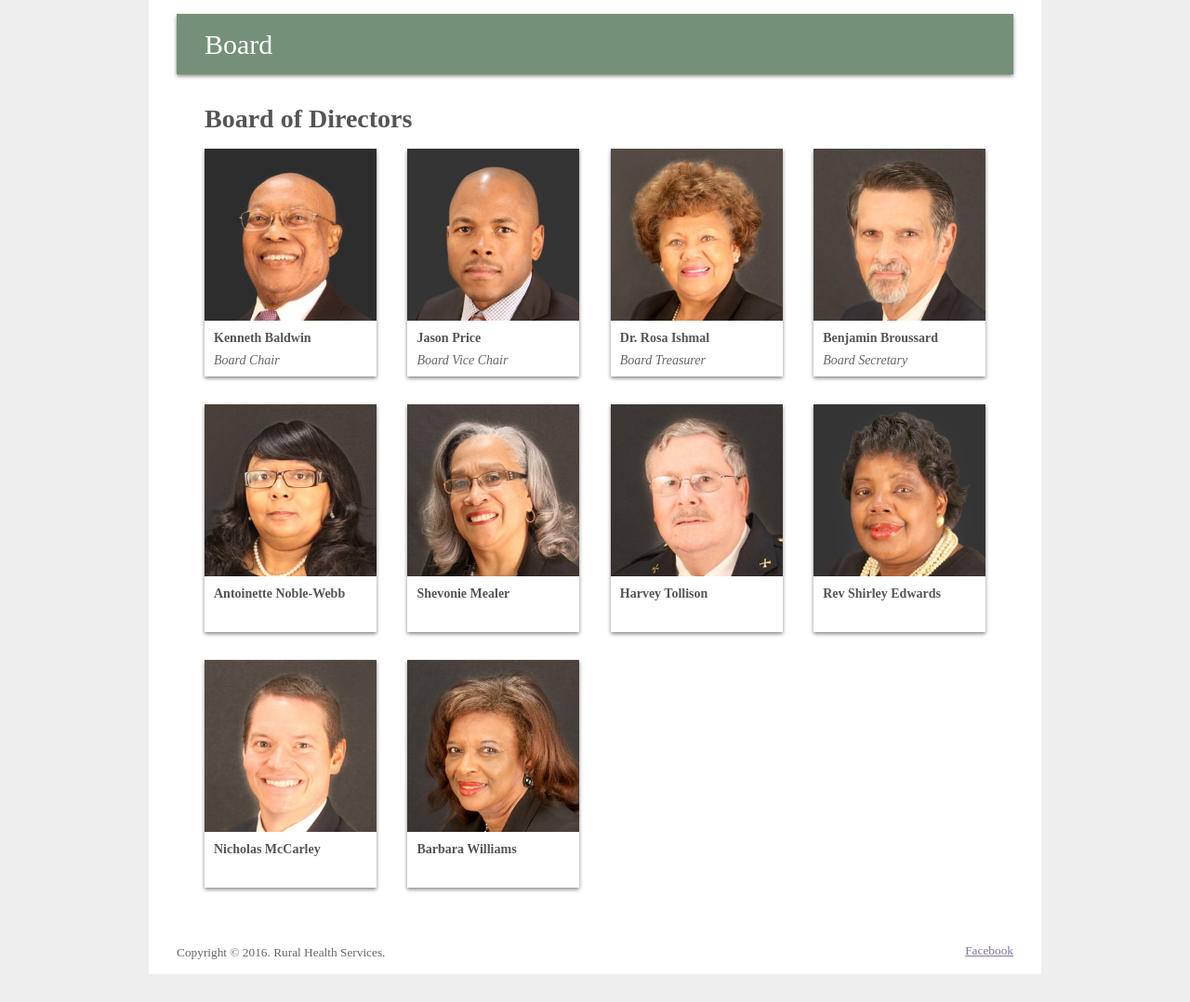
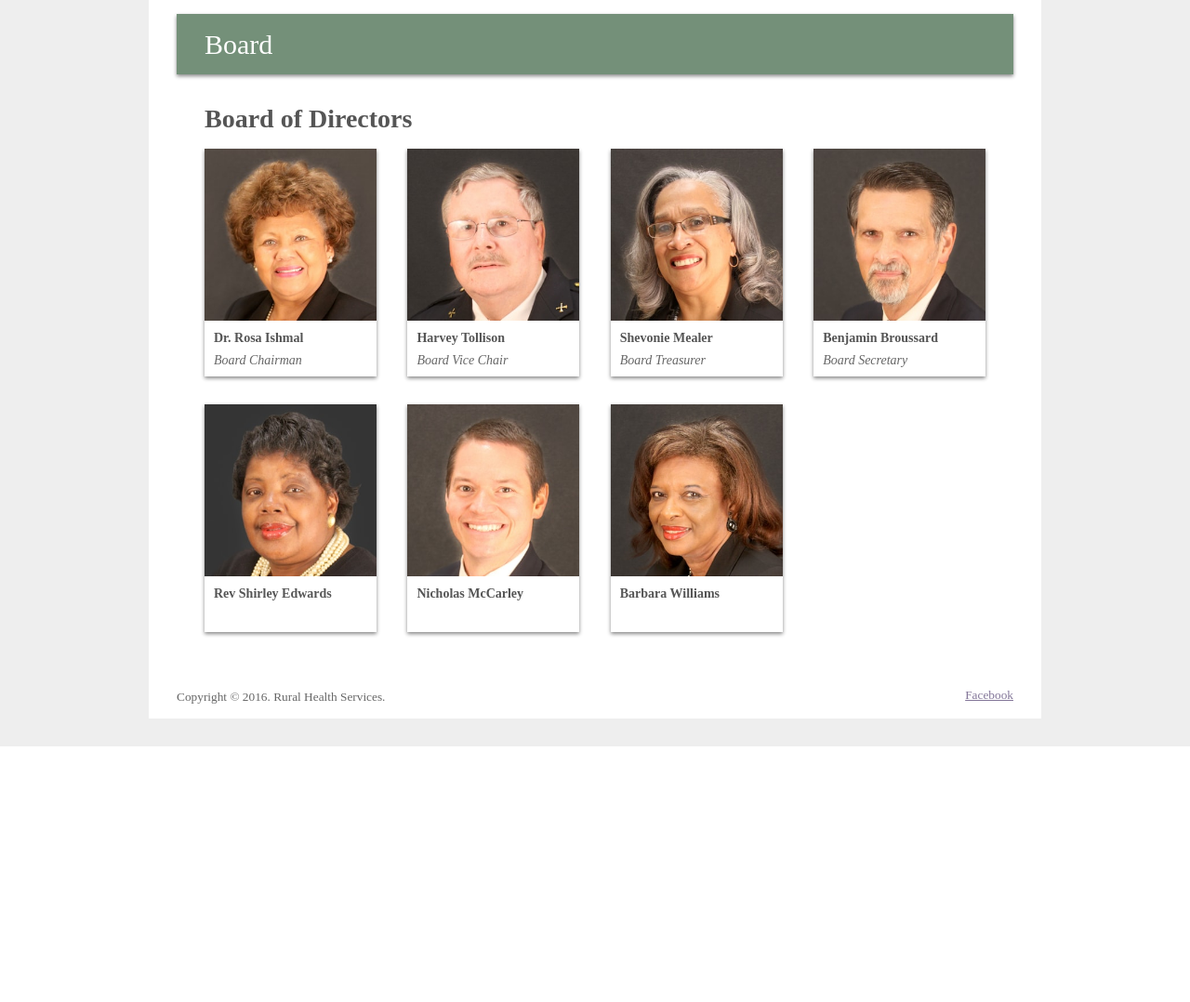
Before and after one commit to JesseNichols/RuralHealthServices, a PHP site: page /board.php?language=1 in a window 1280 px wide. Shown: the part 235-1313 px from the top of the page at 93% size. After the commit the page ends 1038 px from the top, so only its background shows below. Run offline with PHP 8.4, Linux system fonts and the light colour scheme; some libraries are stand-ins or nearby versions.

Commit message:
Update board members and add news article

```diff
--- a/_includes/_content/_english/_home/board.php
+++ b/_includes/_content/_english/_home/board.php
@@ -2,36 +2,24 @@
     <h3 style="margin-top: 30px;">Board of Directors</h3>
     <div class="bio_container">
         <div class="bio">
-            <img src="_images/staff/Baldwin.jpg" alt="Kenneth Baldwin, Board Chair">
-            <h4>Kenneth Baldwin</h4>
-            <p><i>Board Chair</i></p>
+            <img src="_images/staff/Ishmal.jpg" alt="Dr. Rosa Ishmal, Board Treasurer">
+            <h4>Dr. Rosa Ishmal</h4>
+            <p><i>Board Chairman</i></p>
         </div>
         <div class="bio">
-            <img src="_images/staff/Price.jpg" alt="Jason Price, Board Vice Chair">
-            <h4>Jason Price</h4>
+            <img src="_images/staff/Tollison.jpg" alt="Harvey Tollison">
+            <h4>Harvey Tollison</h4>
             <p><i>Board Vice Chair</i></p>
         </div>
         <div class="bio">
-            <img src="_images/staff/Ishmal.jpg" alt="Dr. Rosa Ishmal, Board Treasurer">
-            <h4>Dr. Rosa Ishmal</h4>
+            <img src="_images/staff/Mealer.jpg" alt="Shevonie Mealer">
+            <h4>Shevonie Mealer</h4>
             <p><i>Board Treasurer</i></p>
         </div>
         <div class="bio">
             <img src="_images/staff/Broussard.jpg" alt="Benjamin Broussard, Board Secretary">
             <h4>Benjamin Broussard</h4>
             <p><i>Board Secretary</i></p>
-        </div>
-        <div class="bio">
-            <img src="_images/staff/Noble-Webb.jpg" alt="Antoinette Noble-Webb">
-            <h4>Antoinette Noble-Webb</h4>
-        </div>
-        <div class="bio">
-            <img src="_images/staff/Mealer.jpg" alt="Shevonie Mealer">
-            <h4>Shevonie Mealer</h4>
-        </div>
-        <div class="bio">
-            <img src="_images/staff/Tollison.jpg" alt="Harvey Tollison">
-            <h4>Harvey Tollison</h4>
         </div>
         <div class="bio">
             <img src="_images/staff/ShirleyEdwards.jpg" alt="Rev Shirley Edwards">
```
Also changed, not shown: _includes/_content/_english/_home/news.php (+9 -0 lines).
